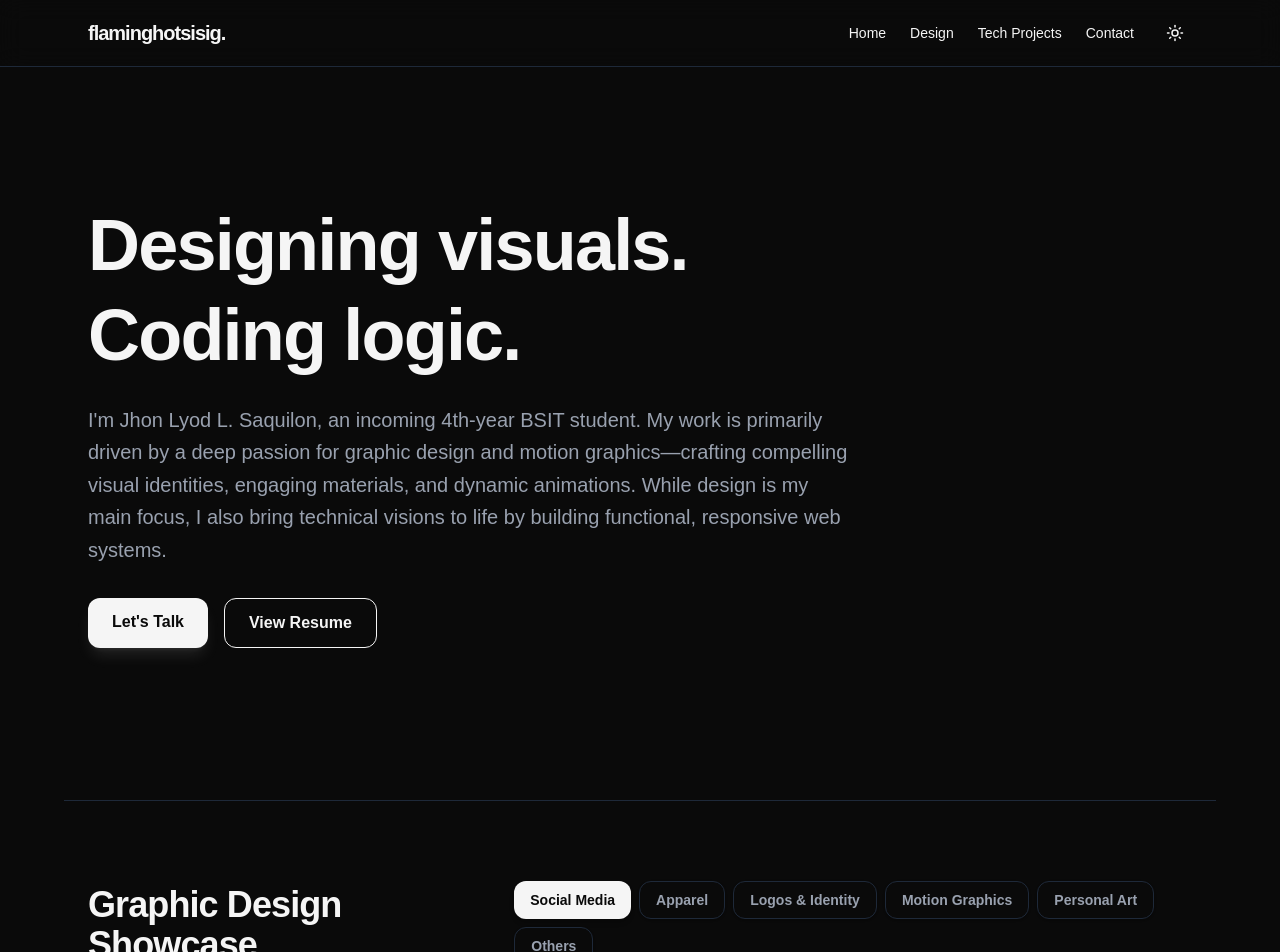
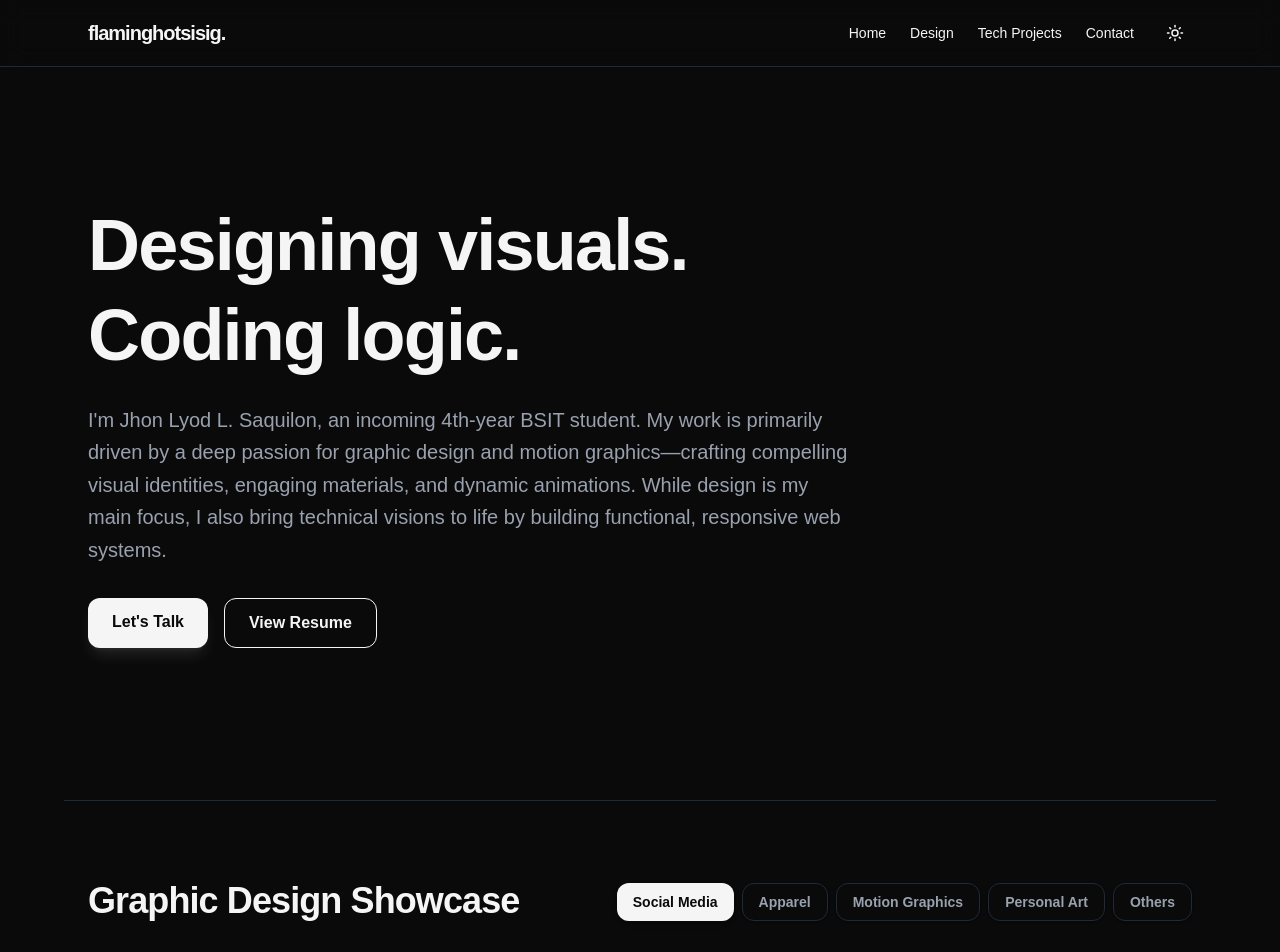
Before and after one commit to loydskie11/flaminghotsisig-personal-website, a React (Vite) app: page / in a window 1280 px wide. Shown: the top 952 px of the page. Built offline with nearby package versions, Linux system fonts and the light colour scheme.

Commit message:
commented out logo

```diff
--- a/src/App.jsx
+++ b/src/App.jsx
@@ -28,7 +28,7 @@ const InstagramIcon = ({ size = 24 }) => (
 const graphicCategories = [
   { id: 'socmed', label: 'Social Media' },
   { id: 'apparel', label: 'Apparel' },
-  { id: 'logos', label: 'Logos & Identity' },
+  //{ id: 'logos', label: 'Logos & Identity' },
   { id: 'motion', label: 'Motion Graphics' },
   { id: 'personal', label: 'Personal Art' },
   { id: 'others', label: 'Others' }
@@ -102,13 +102,13 @@ const graphicData = {
       image: 'https://res.cloudinary.com/dtnfvmzrd/image/upload/q_auto/f_auto/v1781256309/f_byzzks.png'
     },
   ],
-  logos: [
+  /* logos: [
     {
       title: 'Argao SK Federation Logo',
       span: 'col-span-1 md:col-span-3 aspect-[1/0.50]',
       image: 'https://res.cloudinary.com/dtnfvmzrd/image/upload/q_auto/f_auto/v1779932437/skf_olpa00.jpg'
     },
-  ],
+  ], */
   apparel: [
     {
       title: 'CTUAC Animal Science Uniform 25-26',
```
